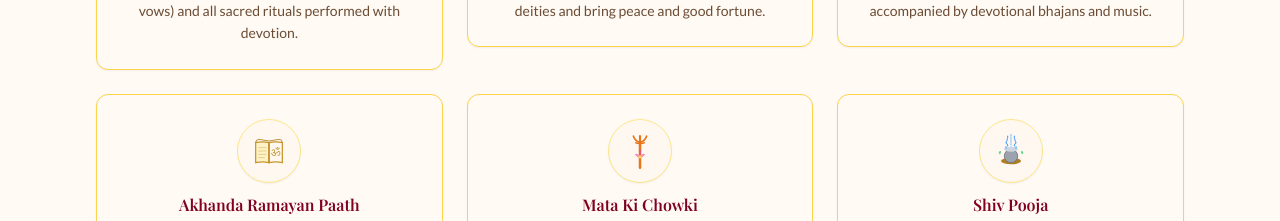
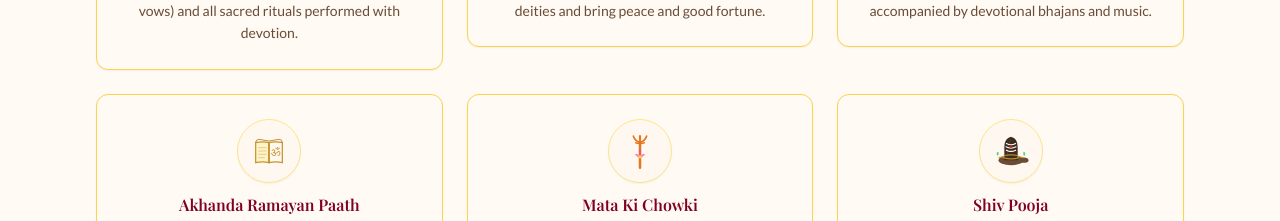
Before and after one commit to Joshi004/PanditJoshi, a React (Vite) app: page /services in a window 1280 px wide. Shown: the part 1120-1341 px from the top of the page. Built offline with nearby package versions, Linux system fonts and the light colour scheme; a web font is replaced by a local one.

Commit message:
Add Shiv Linga For shiv pooja

```diff
--- a/src/components/ServiceIcon.jsx
+++ b/src/components/ServiceIcon.jsx
@@ -242,22 +242,23 @@ function MataKiChowkiIcon({ className }) {
 function ShivaAbhishekIcon({ className }) {
   return (
     <svg className={className} viewBox="0 0 48 48" fill="none" xmlns="http://www.w3.org/2000/svg">
-      {/* Shiva Lingam */}
-      <ellipse cx="24" cy="36" rx="12" ry="4" fill="#b07d20"/>
-      <rect x="16" y="22" width="16" height="16" rx="8" fill="#9ca3af" stroke="#6b7280" strokeWidth="1"/>
-      {/* Lingam rounded top */}
-      <ellipse cx="24" cy="22" rx="8" ry="3" fill="#d1d5db"/>
-      {/* Water/milk drops pouring */}
-      <path d="M20 6 Q20 10 18 14 Q20 16 20 18" stroke="#60a5fa" strokeWidth="1.5" strokeDasharray="2 1.5" fill="none" strokeLinecap="round"/>
-      <path d="M24 4 Q24 8 24 12 Q24 16 24 18" stroke="#93c5fd" strokeWidth="1.5" strokeDasharray="2 1.5" fill="none" strokeLinecap="round"/>
-      <path d="M28 6 Q28 10 30 14 Q28 16 28 18" stroke="#60a5fa" strokeWidth="1.5" strokeDasharray="2 1.5" fill="none" strokeLinecap="round"/>
-      {/* Drops */}
-      <ellipse cx="18" cy="20" rx="1.5" ry="2" fill="#93c5fd"/>
-      <ellipse cx="24" cy="20" rx="1.5" ry="2" fill="#bfdbfe"/>
-      <ellipse cx="30" cy="20" rx="1.5" ry="2" fill="#93c5fd"/>
-      {/* Bilva leaves decoration */}
-      <path d="M10 28 Q8 24 12 24 Q12 28 10 28Z" fill="#22c55e" opacity="0.7"/>
-      <path d="M38 28 Q40 24 36 24 Q36 28 38 28Z" fill="#22c55e" opacity="0.7"/>
+      {/* Yoni base (argha) with spout */}
+      <ellipse cx="24" cy="35" rx="15" ry="6" fill="#6b4c36"/>
+      <path d="M36 32 Q45 31 45 35 Q45 39 36 38Z" fill="#6b4c36"/>
+      <path d="M9 32 Q24 28 39 32" stroke="#C5962E" strokeWidth="1.5" fill="none" opacity="0.8"/>
+      {/* Lingam */}
+      <path d="M16 35 L16 19 Q16 9 24 7 Q32 9 32 19 L32 35Z" fill="#3D2B1F"/>
+      <path d="M19.5 31 Q19.5 17 24 10" stroke="#6b4c36" strokeWidth="1" fill="none" opacity="0.6" strokeLinecap="round"/>
+      {/* Gold collar */}
+      <ellipse cx="24" cy="31" rx="9" ry="2.5" fill="none" stroke="#C5962E" strokeWidth="1.5" opacity="0.9"/>
+      {/* Tripundra + bindi */}
+      <path d="M18.5 15 Q24 18 29.5 15" stroke="white" strokeWidth="1.4" fill="none" strokeLinecap="round"/>
+      <path d="M18 19 Q24 22 30 19" stroke="white" strokeWidth="1.4" fill="none" strokeLinecap="round"/>
+      <path d="M18.5 23 Q24 26 29.5 23" stroke="white" strokeWidth="1.4" fill="none" strokeLinecap="round"/>
+      <circle cx="24" cy="19" r="1.7" fill="#dc2626"/>
+      {/* Bilva leaves */}
+      <path d="M8 30 Q5 26 9 25 Q10 29 8 30Z" fill="#22c55e" opacity="0.75"/>
+      <path d="M40 30 Q43 26 39 25 Q38 29 40 30Z" fill="#22c55e" opacity="0.75"/>
     </svg>
   )
 }
--- a/src/data/pujaSamagri.js
+++ b/src/data/pujaSamagri.js
@@ -509,7 +509,6 @@ export const pujaSamagriList = [
       { name: 'Rice', quantity: '1 lb', category: 'grains' },
       { name: 'Match Box', quantity: '1', category: 'incense' },
       { name: 'Paan Patta (Betel Leaves)', quantity: '11', category: 'flowers' },
-      { name: 'Mango Leaf (Aam Patta)', quantity: '5', category: 'flowers' },
       { name: 'Dry Fruits', quantity: null, category: 'food' },
       { name: 'Panchamrit', quantity: null, category: 'liquids' },
       { name: 'Milk, Yogurt, Honey, Sugar, Ghee (for Abhishek)', quantity: null, category: 'liquids' },
```
